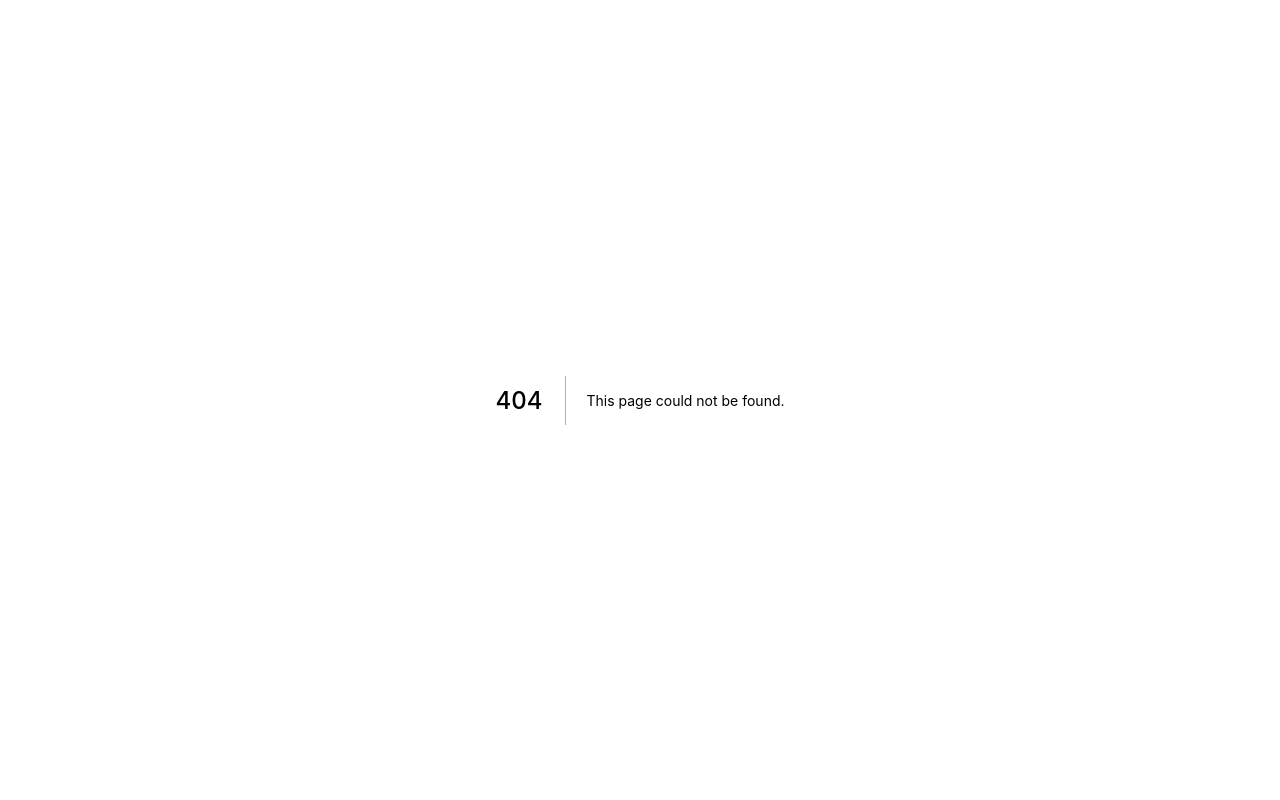
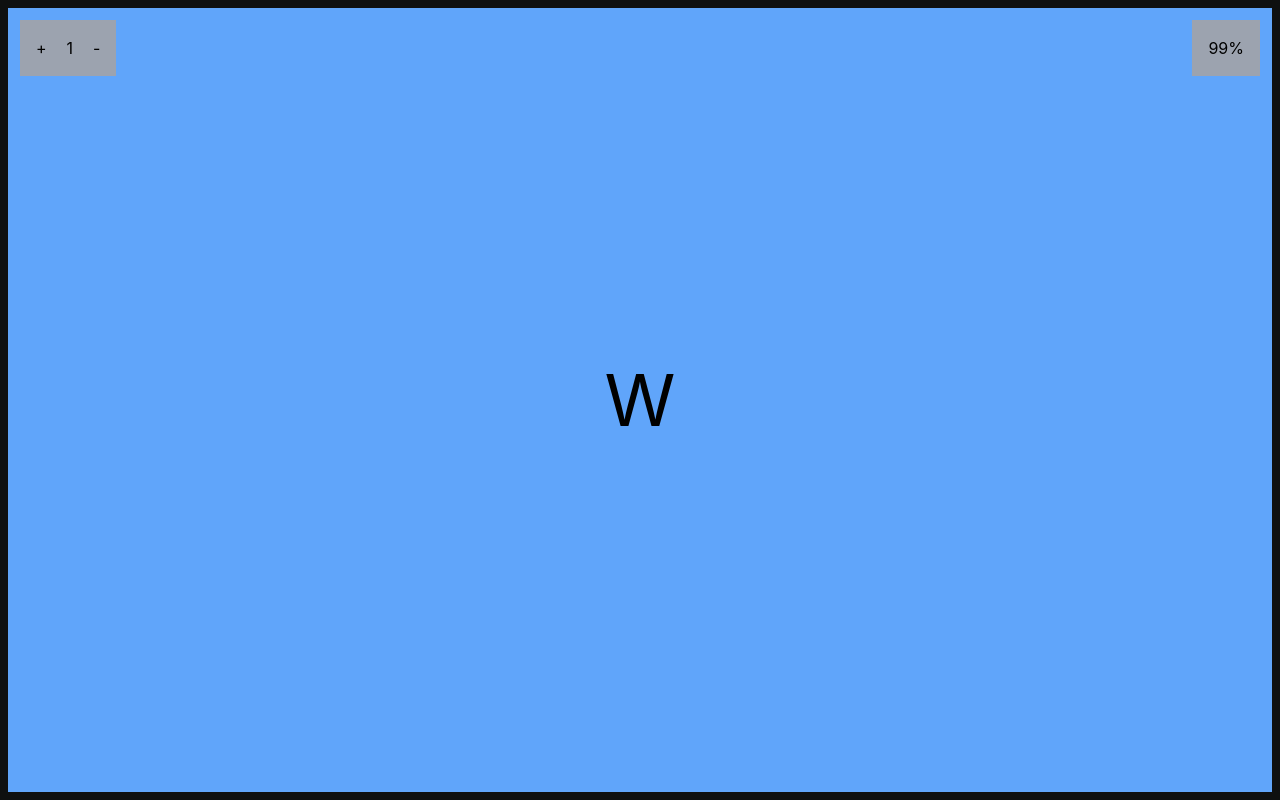
Before and after one commit to Wtheodoro/chuck-norris-facts, a Next.js app: page /mySpace in a window 1280 px wide. Before the commit this address had no page. Built offline with nearby package versions, Linux system fonts and the light colour scheme.

Commit message:
feat: tried to organize square like google meet

```diff
--- /dev/null
+++ b/pages/mySpace/index.tsx
@@ -0,0 +1,95 @@
+import React, { useState } from 'react'
+
+interface DimensionWidth {
+  [key: number]: string
+}
+
+const MySpacePage = () => {
+  const [squareAmount, setSquareAmout] = useState<number>(1)
+  const [test, showTest] = useState<boolean>(false)
+
+  const decreaseSquareAmount = () => {
+    if (!squareAmount) return
+    setSquareAmout(squareAmount - 1)
+  }
+
+  const increaseSquareAmount = () => {
+    setSquareAmout(squareAmount + 1)
+  }
+
+  const defineWidthForMobile = (): string => {
+    if (squareAmount <= 2) return '100%'
+
+    return '48%'
+  }
+
+  const defineWidthForDesktop = (): string => {
+    // First verify if the number of users is a perfect square
+    if (Math.sqrt(squareAmount) % 1 === 0) {
+      const square = Math.sqrt(squareAmount)
+      const size = 100 / square - square
+      return `${size % 1 === 0 ? size : size.toFixed(1)}%`
+    }
+
+    if (squareAmount === 1) return '100%'
+    if (squareAmount <= 4) return '48%'
+    if (squareAmount <= 6) return '30.3%'
+
+    return '21%'
+  }
+
+  return (
+    <div className='relative w-screen h-screen p-2 bg-[#0E1010]'>
+      <div className='fixed top-5 left-5 flex space-x-5 p-4 bg-gray-400'>
+        <button className='cursor-pointer' onClick={increaseSquareAmount}>
+          +
+        </button>
+        <h1 onClick={() => console.log(defineWidthForDesktop())}>
+          {squareAmount}
+        </h1>
+        <button className='cursor-pointer' onClick={decreaseSquareAmount}>
+          -
+        </button>
+      </div>
+
+      <div className='fixed top-5 right-5 flex space-x-5 p-4 bg-gray-400'>
+        <h1>{defineWidthForDesktop()}</h1>
+      </div>
+
+      {/* this div must be the wrapper who holds all the users cam */}
+      <div className='w-full h-full flex flex-row flex-wrap justify-center item-center gap-2'>
+        {new Array(squareAmount).fill('x').map((_, index) => (
+          <div
+            key={index}
+            className={`flex-grow flex justify-center items-center
+            bg-green-200 text-7xl
+            w-[${defineWidthForMobile()}]
+            min-h-[270px]
+            md:bg-blue-400
+            md:w-[${defineWidthForDesktop()}]
+            md:min-w-[300px]
+            ${
+              squareAmount === 3
+                ? 'md:max-w-[50%]'
+                : squareAmount % 1 === 0 &&
+                  squareAmount % squareAmount === 0 &&
+                  squareAmount > 12
+                ? 'md:max-w-[25%]'
+                : ''
+            }
+            `}
+          >
+            W
+          </div>
+        ))}
+      </div>
+
+      {/* DEBUUG PURPOUSE */}
+      {test && (
+        <div className='w-full h-full bg-red-300 absolute top-32 pointer-events-none' />
+      )}
+    </div>
+  )
+}
+
+export default MySpacePage
```
